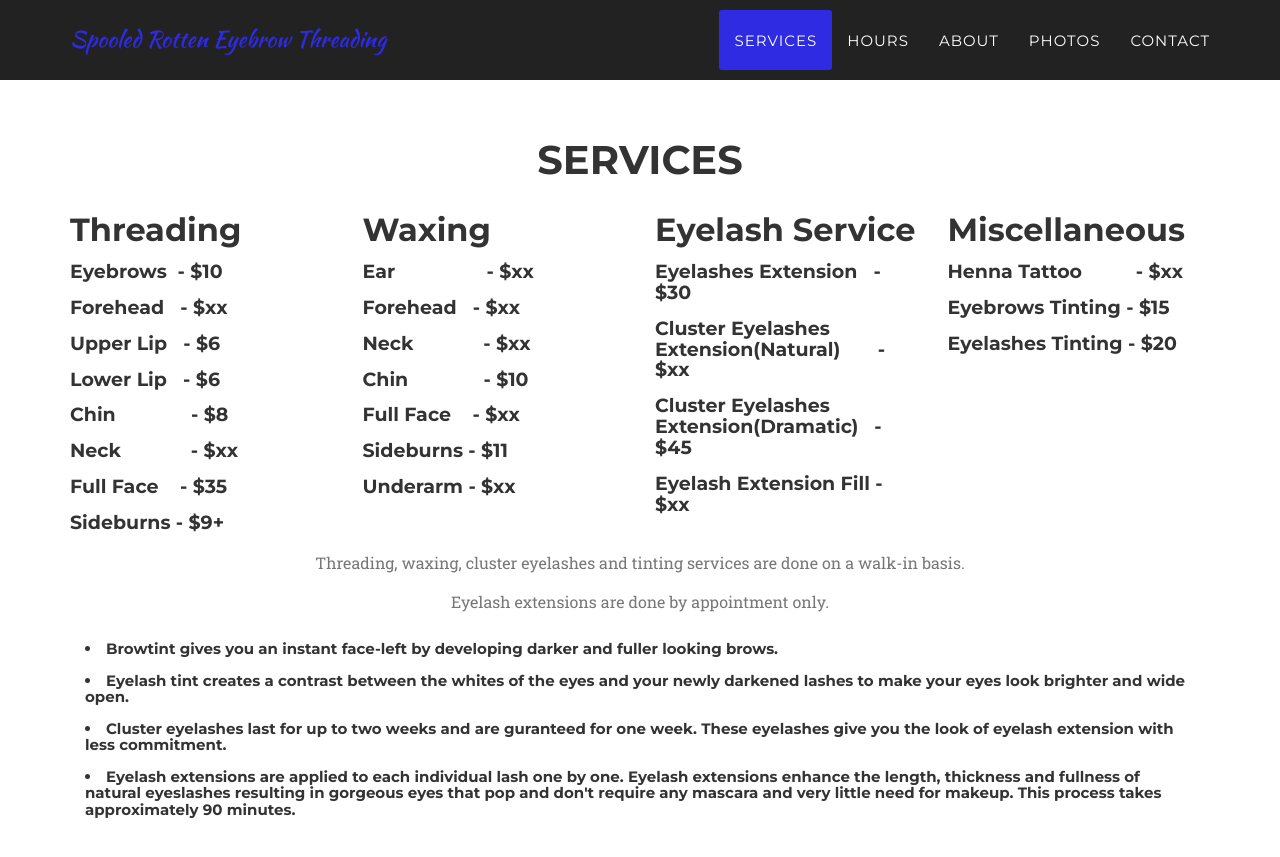
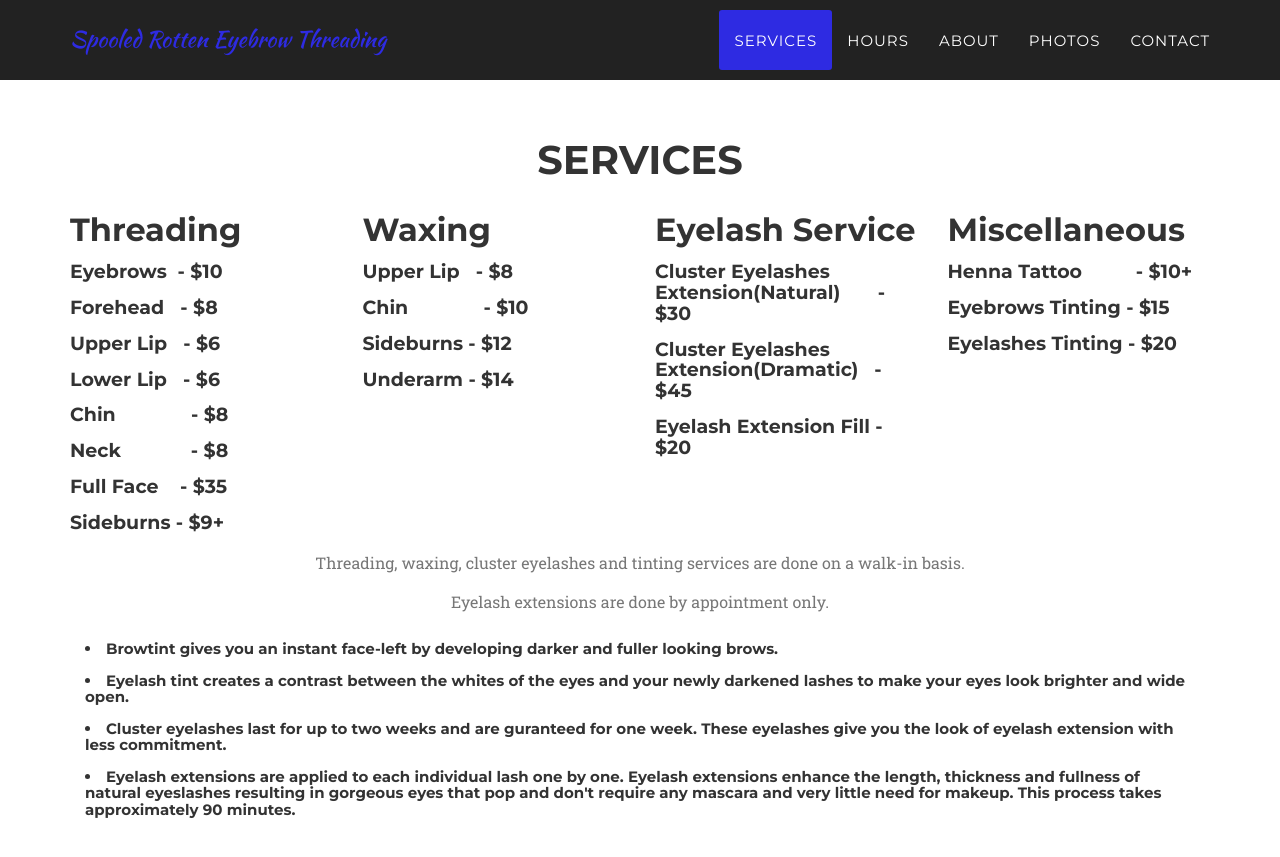
Before and after one commit to spooledrotten/spooledrotten.github.io, a Jekyll site: the page built from index.html, in a window 1280 px wide and 900 px high, scrolled down 770 px. Shown: the top 857 px of the window. Built offline with Jekyll 4.4.1, drawn with Linux system fonts in a browser that asks for light colours; some web fonts are replaced.

Commit message:
80th commit

```diff
--- a/_includes/services.html
+++ b/_includes/services.html
@@ -12,11 +12,11 @@
 
                     <h2 class="service-heading">Threading</h2>
 					<h4 class="service-heading">Eyebrows&nbsp;&nbsp;- $10</h4>
-					<h4 class="service-heading">Forehead&nbsp;&nbsp;&nbsp;- $xx</h4>
+					<h4 class="service-heading">Forehead&nbsp;&nbsp;&nbsp;- $8</h4>
 					<h4 class="service-heading">Upper Lip&nbsp;&nbsp;&nbsp;- $6</h4>
 					<h4 class="service-heading">Lower Lip&nbsp;&nbsp;&nbsp;- $6</h4>
 					<h4 class="service-heading">Chin&nbsp;&nbsp;&nbsp;&nbsp;&nbsp;&nbsp;&nbsp;&nbsp;&nbsp;&nbsp;&nbsp;&nbsp;&nbsp;&nbsp;- $8</h4>
-					<h4 class="service-heading">Neck&nbsp;&nbsp;&nbsp;&nbsp;&nbsp;&nbsp;&nbsp;&nbsp;&nbsp;&nbsp;&nbsp;&nbsp;&nbsp;- $xx</h4>
+					<h4 class="service-heading">Neck&nbsp;&nbsp;&nbsp;&nbsp;&nbsp;&nbsp;&nbsp;&nbsp;&nbsp;&nbsp;&nbsp;&nbsp;&nbsp;- $8</h4>
 					<h4 class="service-heading">Full Face&nbsp;&nbsp;&nbsp;&nbsp;- $35</h4>
 					<h4 class="service-heading">Sideburns&nbsp;- $9+</h4>
 
@@ -25,28 +25,29 @@
 			    <div class="col-md-3">
 
                     <h2 class="service-heading">Waxing</h2>
-					<h4 class="service-heading">Ear&nbsp;&nbsp;&nbsp;&nbsp;&nbsp;&nbsp;&nbsp;&nbsp;&nbsp;&nbsp;&nbsp;&nbsp;&nbsp;&nbsp;&nbsp;&nbsp;&nbsp;- $xx</h4>
-					<h4 class="service-heading">Forehead&nbsp;&nbsp;&nbsp;- $xx</h4>
-					<h4 class="service-heading">Neck&nbsp;&nbsp;&nbsp;&nbsp;&nbsp;&nbsp;&nbsp;&nbsp;&nbsp;&nbsp;&nbsp;&nbsp;&nbsp;- $xx</h4>
+					<!--<h4 class="service-heading">Ear&nbsp;&nbsp;&nbsp;&nbsp;&nbsp;&nbsp;&nbsp;&nbsp;&nbsp;&nbsp;&nbsp;&nbsp;&nbsp;&nbsp;&nbsp;&nbsp;&nbsp;- $xx</h4>-->
+					<!--<h4 class="service-heading">Forehead&nbsp;&nbsp;&nbsp;- $xx</h4>-->
+					<!--<h4 class="service-heading">Neck&nbsp;&nbsp;&nbsp;&nbsp;&nbsp;&nbsp;&nbsp;&nbsp;&nbsp;&nbsp;&nbsp;&nbsp;&nbsp;- $xx</h4>-->
+                    <h4 class="service-heading">Upper Lip&nbsp;&nbsp;&nbsp;- $8</h4>
 					<h4 class="service-heading">Chin&nbsp;&nbsp;&nbsp;&nbsp;&nbsp;&nbsp;&nbsp;&nbsp;&nbsp;&nbsp;&nbsp;&nbsp;&nbsp;&nbsp;- $10</h4>
-					<h4 class="service-heading">Full Face&nbsp;&nbsp;&nbsp;&nbsp;- $xx</h4>
-					<h4 class="service-heading">Sideburns&nbsp;- $11</h4>
-					<h4 class="service-heading">Underarm&nbsp;- $xx</h4>
+					<!--<h4 class="service-heading">Full Face&nbsp;&nbsp;&nbsp;&nbsp;- $xx</h4>-->
+					<h4 class="service-heading">Sideburns&nbsp;- $12</h4>
+					<h4 class="service-heading">Underarm&nbsp;- $14</h4>
                 </div>
 
                 <div class="col-md-3">
 
 					<h2 class="service-heading">Eyelash Service</h2>
-					<h4 class="service-heading">Eyelashes Extension&nbsp;&nbsp;&nbsp;- $30</h4>
-					<h4 class="service-heading">Cluster Eyelashes Extension(Natural)&nbsp;&nbsp;&nbsp;&nbsp;&nbsp;&nbsp;&nbsp;- $xx</h4>
+					<!--<h4 class="service-heading">Eyelashes Extension&nbsp;&nbsp;&nbsp;- $30</h4>-->
+					<h4 class="service-heading">Cluster Eyelashes Extension(Natural)&nbsp;&nbsp;&nbsp;&nbsp;&nbsp;&nbsp;&nbsp;- $30</h4>
 					<h4 class="service-heading">Cluster Eyelashes Extension(Dramatic)&nbsp;&nbsp;&nbsp;- $45</h4>
-					<h4 class="service-heading">Eyelash Extension Fill - $xx</h4>
+					<h4 class="service-heading">Eyelash Extension Fill - $20</h4>
 				</div>
 
 				<div class="col-md-3">
 
 					<h2 class="service-heading">Miscellaneous</h2>
-					<h4 class="service-heading">Henna Tattoo&nbsp;&nbsp;&nbsp;&nbsp;&nbsp;&nbsp;&nbsp;&nbsp;&nbsp;&nbsp;- $xx</h4>
+					<h4 class="service-heading">Henna Tattoo&nbsp;&nbsp;&nbsp;&nbsp;&nbsp;&nbsp;&nbsp;&nbsp;&nbsp;&nbsp;- $10+</h4>
 					<h4 class="service-heading">Eyebrows Tinting&nbsp;- $15</h4>
 					<h4 class="service-heading">Eyelashes Tinting&nbsp;- $20</h4>
 				</div>
```
